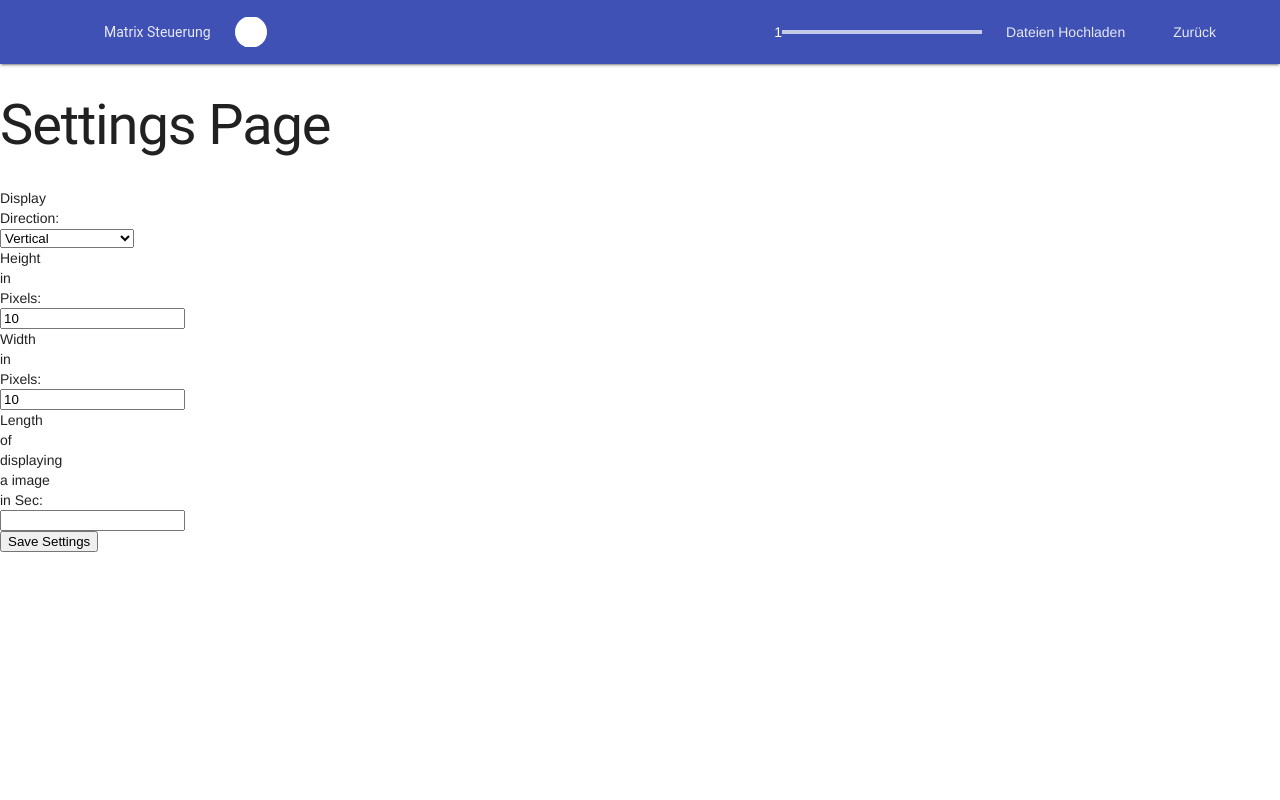
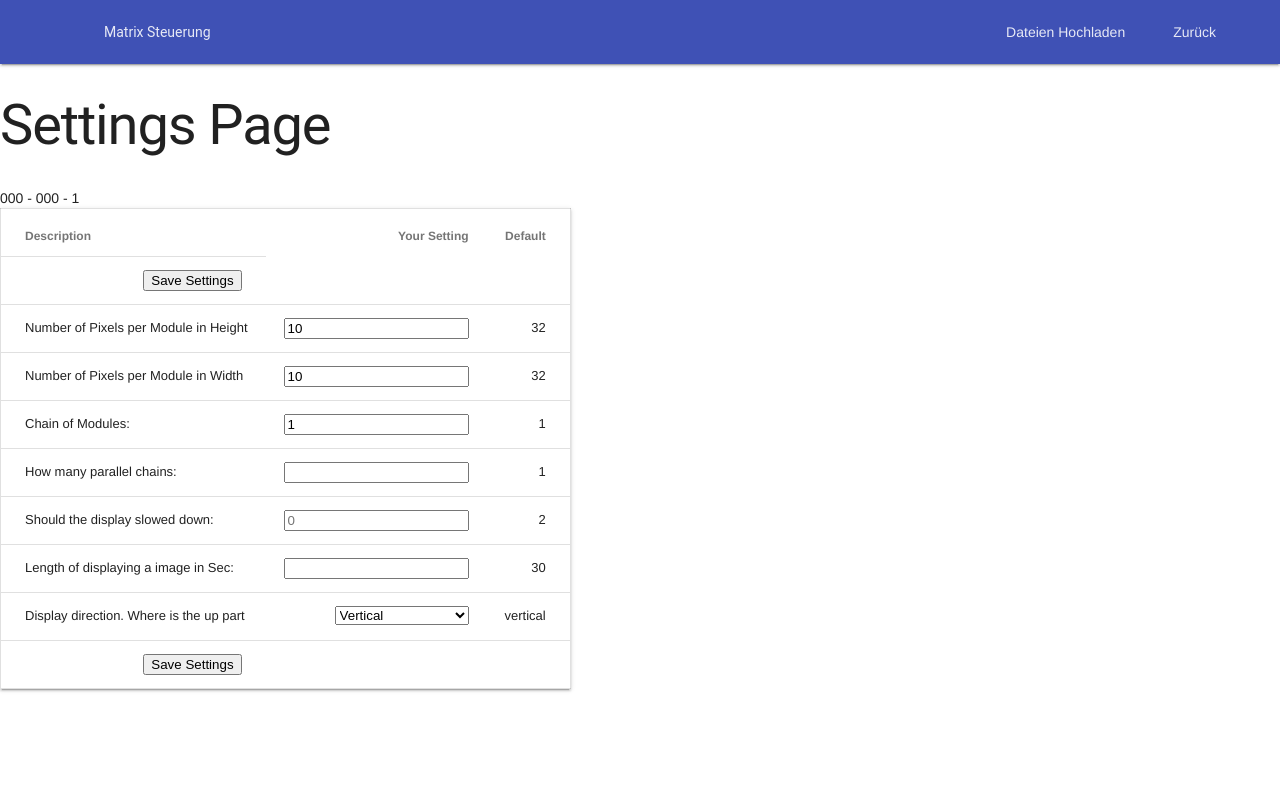
Before and after one commit to Npmr/rpi-rgb-led-matrix-frontend, a Python web app: template templates/settings.html in a window 1280 px wide. Run offline with Jinja, Linux system fonts and the light colour scheme; the template is opened without the code that fills it: most values are stand-ins (such as "Sample title", 1, 10 or a date in 2020); grey boxes are pictures that could not be loaded.

Commit message:
Added new settings as well as a test for the settings route and updated the design of the settings page

```diff
--- a/templates/settings.html
+++ b/templates/settings.html
@@ -5,7 +5,7 @@
     <link rel="stylesheet" href="https://fonts.googleapis.com/icon?family=Material+Icons">
     <link rel="stylesheet" href="https://code.getmdl.io/1.3.0/material.indigo-pink.min.css">
     <script defer src="https://code.getmdl.io/1.3.0/material.min.js"></script>
-    <link rel="stylesheet" href="static/css/main.css">
+    <link rel="stylesheet" href="static/css/settings.css">
 </head>
 <body>
 <div class="mdl-layout mdl-js-layout mdl-layout--fixed-header mdl-layout--fixed-tabs">
@@ -24,8 +24,6 @@
             </div>
             <!-- Navigation. We hide it in small screens. -->
             <nav class="mdl-navigation mdl-layout--large-screen-only">
-                {{ freeDiskSpaceInPercent }}
-                <div id="p1" class="mdl-progress mdl-js-progress"></div>
                 <a class="mdl-navigation__link" href="{{ url_for('upload') }}">Dateien Hochladen</a>
                 <a class="mdl-navigation__link" href="/">Zurück</a>
             </nav>
@@ -33,35 +31,82 @@
     </header>
     <main class="mdl-layout__content">
 
-        <h1 class="title">Settings Page</h1>
+        <h1 class="title">Settings Page</h1>{{ numberOfPictues }} - {{ numberOfGifs }} - {{ freeDiskSpaceInPercent }}
 
         <form method="POST" action="/save_settings">
-            <label for="direction">Display Direction:</label>
-            <select name="direction" id="direction">
+            <table class="mdl-data-table mdl-js-data-table mdl-shadow--2dp">
+                <thead>
+                <tr>
+                    <th class="mdl-data-table__cell--non-numeric">Description</th>
+                    <th>Your Setting</th>
+                    <th>Default</th>
+                </tr>
+                </thead>
+                <tbody>
+                <tr>
+                    <td><input type="submit" value="Save Settings"></td>
+                </tr>
+                <tr>
+                    <td class="mdl-data-table__cell--non-numeric">Number of Pixels per Module in Height</td>
+                    <td><input type="number" id="height" name="height" value="{{ settings['heightInPixel'] }}"></td>
+                    <td>32</td>
+                </tr>
+                <tr>
+                    <td class="mdl-data-table__cell--non-numeric">Number of Pixels per Module in Width</td>
+                    <td><input type="number" id="width" name="width" value="{{ settings['widthInPixel'] }}"></td>
+                    <td>32</td>
+                </tr>
+                <tr>
+                    <td class="mdl-data-table__cell--non-numeric">Chain of Modules:</td>
+                    <td><input type="number" id="chainLength" name="chainLength" value="{{ settings['chainLength'] }}"></td>
+                    <td>1</td>
+                </tr>
+                <tr>
+                    <td class="mdl-data-table__cell--non-numeric">How many parallel chains:</td>
+                    <td><input type="number" min="1" id="parallelChains" name="parallelChains"
+                   value="{{ settings['parallelChains'] }}"></td>
+                    <td>1</td>
+                </tr>
+                <tr>
+                    <td class="mdl-data-table__cell--non-numeric">Should the display slowed down:</td>
+                    <td><input type="number" min="0" placeholder="0" id="ledSlowdown" name="ledSlowdown"
+                   value="{{ settings['ledSlowdown'] }}"></td>
+                    <td>2</td>
+                </tr>
+                <tr>
+                    <td class="mdl-data-table__cell--non-numeric">Length of displaying a image in Sec:</td>
+                    <td><input type="number" min="30" id="playlistTime" name="playlistTime" value="{{ settings['playlistTime'] }}"></td>
+                    <td>30</td>
+                </tr>
+                <tr>
+                    <td class="mdl-data-table__cell--non-numeric">Display direction. Where is the up part</td>
+                    <td><select name="direction" id="direction">
                         <option value="vertical" {% if settings['direction'] == 'vertical' %}selected{% endif %}>
                             Vertical
                         </option>
-                <option value="verticalTurned" {% if settings['direction'] == 'verticalTurned' %}selected{% endif %}>
+                        <option value="verticalTurned"
+                                {% if settings['direction'] == 'verticalTurned' %}selected{% endif %}>
                             Vertical Gedreht
                         </option>
                         <option value="horizontal" {% if settings['direction'] == 'horizontal' %}selected{% endif %}>
                             Horizontal
                         </option>
-                <option value="horizontalTurned" {% if settings['direction'] == 'horizontalTurned' %}selected{% endif %}>
+                        <option value="horizontalTurned"
+                                {% if settings['direction'] == 'horizontalTurned' %}selected{% endif %}>
                             Horizontal Gedreht
                         </option>
-            </select>
-            <br>
-            <label for="height">Height in Pixels:</label>
-            <input type="number" id="height" name="height" value="{{ settings['heightInPixel'] }}">
-            <br>
-            <label for="width">Width in Pixels:</label>
-            <input type="number" id="width" name="width" value="{{ settings['widthInPixel'] }}">
-            <br>
-            <label for="playlistTime">Length of displaying a image in Sec:</label>
-            <input type="number" min="30" id="playlistTime" name="playlistTime" value="{{ settings['playlistTime'] }}">
-            <input type="submit" value="Save Settings">
+                    </select></td>
+                    <td>vertical</td>
+                </tr>
+                <tr>
+                    <td><input type="submit" value="Save Settings"></td>
+                </tr>
+                </tbody>
+            </table>
+
         </form>
+
+
     </main>
 </div>
 </body>
```
Also changed, not shown: app.py (+38 -26 lines), settings.json (+7 -4 lines), test/test_loadSettings.py (renamed from test/test_app.py, +1 -1 lines), test/test_settingsRoute.py (added, +34 -0 lines), static/css/settings.css (added). Lines whose indentation alone changed are shown as unchanged.
